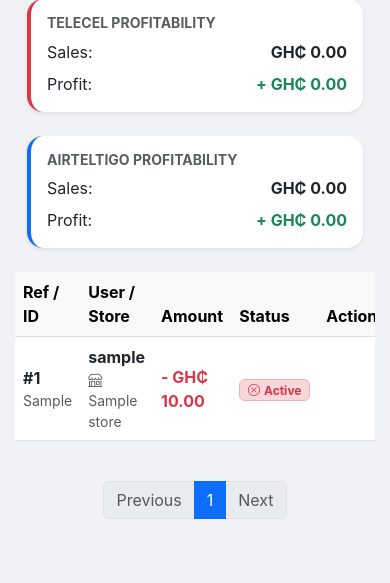
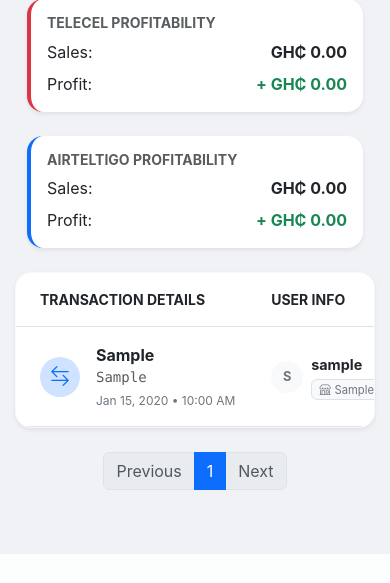
Before and after one commit to Razisky-Dev/DICE-final, a Flask app: page /admin/transactions in a window 390 px wide. Shown: the part 416-999 px from the top of the page. After the commit the page ends 906 px from the top, so only its background shows below. Run offline with Flask 3, Linux system fonts and the light colour scheme; a user stored in the database is signed in; tables that the repository leaves empty hold one stand-in row (values such as "Sample post"); some libraries are stand-ins or nearby versions.

Commit message:
Refactor admin transactions UI: remove actions, improve mobile layout

```diff
--- a/templates/admin/transactions.html
+++ b/templates/admin/transactions.html
@@ -68,79 +68,75 @@
         </div>
     </div>
 
-    <div class="table-responsive">
-        <table class="table table-hover align-middle">
-            <thead class="table-light">
-                <tr>
-                    <th>Ref / ID</th>
-                    <th>User / Store</th>
-                    <th>Amount</th>
-                    <th class="d-none d-md-table-cell">Type</th>
-                    <th>Status</th>
-                    <th class="d-none d-lg-table-cell">Date</th>
-                    <th>Actions</th>
+    <div class="table-responsive rounded-4 shadow-sm border border-light">
+        <table class="table table-hover align-middle mb-0" style="min-width: 600px;">
+            <thead class="bg-light">
+                <tr class="text-secondary small text-uppercase">
+                    <th class="ps-4 py-3" style="min-width: 200px;">Transaction Details</th>
+                    <th class="py-3">User info</th>
+                    <th class="py-3 text-end pe-4">Amount & Status</th>
                 </tr>
             </thead>
-            <tbody>
+            <tbody class="bg-white">
                 {% for txn in transactions.items %}
-                <tr>
-                    <td>
-                        <div class="fw-bold text-dark">#{{ txn.id }}</div>
-                        <div class="small text-muted">{{ txn.reference }}</div>
+                <tr class="border-bottom">
+                    <!-- Transaction Details (Type, Ref, Date) -->
+                    <td class="ps-4 py-3">
+                        <div class="d-flex align-items-center gap-3">
+                            <div class="rounded-circle p-2 d-flex align-items-center justify-content-center
+                                {% if txn.type == 'Deposit' %}bg-success-subtle text-success
+                                {% elif txn.type == 'Withdrawal' %}bg-danger-subtle text-danger
+                                {% else %}bg-primary-subtle text-primary{% endif %}"
+                                style="width: 40px; height: 40px;">
+                                <i class="bi
+                                    {% if txn.type == 'Deposit' %}bi-arrow-down-left
+                                    {% elif txn.type == 'Withdrawal' %}bi-arrow-up-right
+                                    {% else %}bi-arrow-left-right{% endif %} fs-5"></i>
+                            </div>
+                            <div>
+                                <div class="fw-bold text-dark">{{ txn.type }}</div>
+                                <div class="small text-muted font-monospace">{{ txn.reference }}</div>
+                                <div class="small text-secondary mt-1" style="font-size: 0.75rem;">
+                                    {{ txn.date.strftime('%b %d, %Y • %I:%M %p') }}
+                                </div>
+                            </div>
+                        </div>
                     </td>
-                    <td>
-                        <div class="fw-bold">{{ txn.user.username }}</div>
-                        <div class="small text-muted">
+
+                    <!-- User Info -->
+                    <td class="py-3">
+                        <div class="d-flex align-items-center gap-2">
+                            <div class="avatar-initials bg-light text-secondary rounded-circle"
+                                style="width: 32px; height: 32px; font-size: 0.8rem;">
+                                {{ txn.user.username[0] | upper }}
+                            </div>
+                            <div>
+                                <div class="fw-bold text-dark" style="font-size: 0.9rem;">{{ txn.user.username }}</div>
                                 {% if txn.user.store %}
+                                <div class="badge bg-light text-secondary border fw-normal" style="font-size: 0.7rem;">
                                     <i class="bi bi-shop me-1"></i>{{ txn.user.store.name }}
-                            {% else %}
-                            <i class="bi bi-person me-1"></i>Direct
+                                </div>
                                 {% endif %}
                             </div>
+                        </div>
                     </td>
-                    <td>
-                        <span
-                            class="fw-bold {% if txn.type == 'Deposit' or txn.type == 'Store Credit Transfer' %}text-success{% else %}text-danger{% endif %}">
+
+                    <!-- Amount & Status -->
+                    <td class="text-end pe-4 py-3">
+                        <div
+                            class="fw-bold mb-1 fs-6 {% if txn.type == 'Deposit' or txn.type == 'Store Credit Transfer' %}text-success{% else %}text-dark{% endif %}">
                             {% if txn.type == 'Deposit' or txn.type == 'Store Credit Transfer' %}+{% else %}-{% endif %}
                             GH₵ {{ "{:,.2f}".format(txn.amount | default(0)) }}
-                        </span>
-                    </td>
-                    <td class="d-none d-md-table-cell">
-                        <span class="badge bg-light text-dark border">{{ txn.type }}</span>
-                    </td>
-                    <td>
+                        </div>
+                        <div>
                             {% if txn.status == 'Success' %}
-                        <span class="badge bg-success-subtle text-success border border-success-subtle">
-                            <i class="bi bi-check-circle me-1"></i>Success
-                        </span>
+                            <span class="badge bg-success-subtle text-success rounded-pill px-3">Success</span>
                             {% elif txn.status == 'Pending' %}
-                        <span class="badge bg-warning-subtle text-warning border border-warning-subtle">
-                            <i class="bi bi-clock me-1"></i>Pending
-                        </span>
+                            <span class="badge bg-warning-subtle text-warning rounded-pill px-3">Pending</span>
                             {% else %}
-                        <span class="badge bg-danger-subtle text-danger border border-danger-subtle">
-                            <i class="bi bi-x-circle me-1"></i>{{ txn.status }}
-                        </span>
+                            <span class="badge bg-danger-subtle text-danger rounded-pill px-3">{{ txn.status }}</span>
                             {% endif %}
-                    </td>
-                    <td class="d-none d-lg-table-cell">
-                        <div class="small">{{ txn.date.strftime('%b %d, %Y') }}</div>
-                        <div class="small text-muted">{{ txn.date.strftime('%H:%M %p') }}</div>
-                    </td>
-                    <td>
-                        {% if txn.type == 'Withdrawal' and txn.status == 'Pending' %}
-                        <div class="btn-group">
-                            <a href="{{ url_for('admin_manage_withdrawal', txn_id=txn.id, action='approve') }}"
-                                class="btn btn-sm btn-success" title="Approve">
-                                <i class="bi bi-check-lg"></i>
-                            </a>
-                            <a href="{{ url_for('admin_manage_withdrawal', txn_id=txn.id, action='reject') }}"
-                                class="btn btn-sm btn-danger" title="Reject"
-                                onclick="return confirm('Reject withdrawal and refund user?')">
-                                <i class="bi bi-x-lg"></i>
-                            </a>
                         </div>
-                        {% endif %}
                     </td>
                 </tr>
                 {% endfor %}
```
Lines whose indentation alone changed are shown as unchanged.
